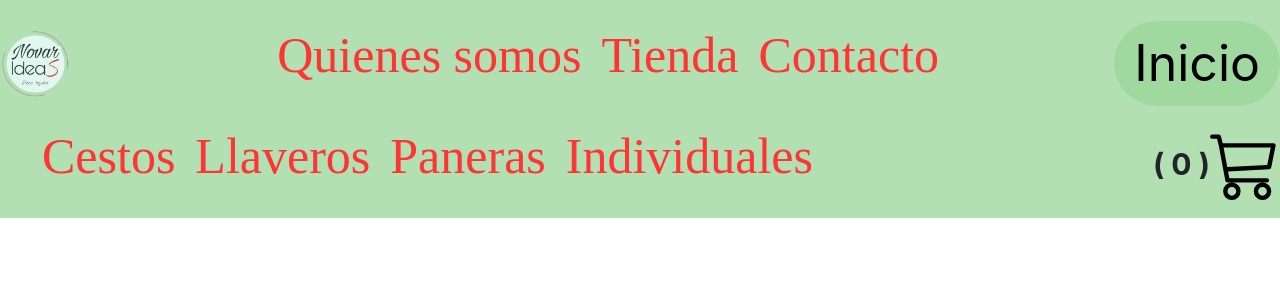
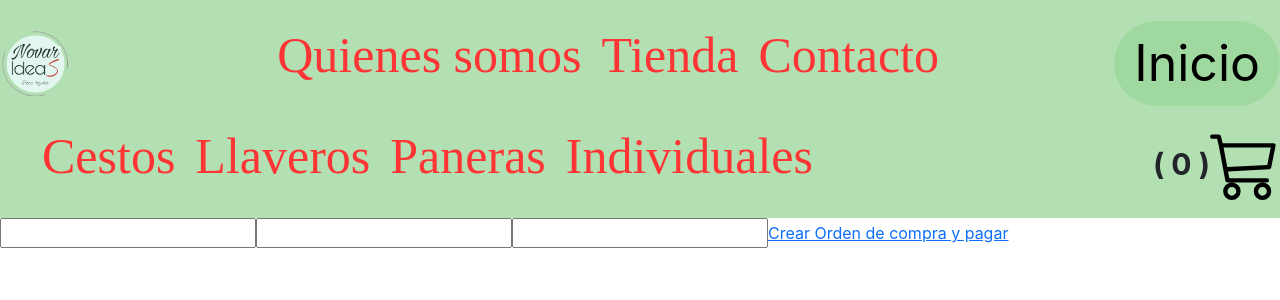
Before and after one commit to nicolasmarmachado/ordenes, a React (Create React App) app: page /formulario in a window 1280 px wide. Shown: the top 300 px of the page. Built offline with nearby package versions, Linux system fonts and the light colour scheme; a web font is replaced by a local one.

Commit message:
ordenes Nicolás Machado

```diff
--- a/src/App.js
+++ b/src/App.js
@@ -6,8 +6,8 @@ import {BrowserRouter,Routes, Route } from "react-router-dom";
 import "./App.css";
 import Cart from "./components/Cart";
 import CartContextProvider from "./components/CartContext";
-import FBGetProd from "./components/FBGetProd";
-import FBGetCollection from "./components/FBGetCollection";
+import Form from "./components/Form";
+import CreateOrder from "./components/CreateOrder";
 
 export default function App() {
 
@@ -17,8 +17,8 @@ export default function App() {
         <BrowserRouter>
           <NavBar />
           <Routes>
-            {/* <Route exact path="/products" element={<FBGetProd />} />
-            <Route exact path="/collection" element={<FBGetCollection />} /> */}
+            <Route exact path="/create" element={<CreateOrder/>} />
+            <Route exact path="/formulario" element={<Form/>} />
             <Route exact path="/" element={<ItemListContainer />} />
             <Route exact path="/categorias/:id"element={<ItemListContainer />} />
             <Route exact path="/item/:id" element={<ItemDetailContainer />} />
--- a/src/components/Cart.jsx
+++ b/src/components/Cart.jsx
@@ -49,7 +49,8 @@ export default function Cart() {
       </div>
       <br />
       <div>
-        <button onClick={handleClickClear} className="botonFinalizar">FINALIZAR COMPRA</button>
+        {/* <button onClick={handleClickClear} className="botonFinalizar">FINALIZAR COMPRA</button> */}
+        <Link to="/formulario" className="botonFinalizar">Finalizar compra</Link>
         {/* <button onClick={handleClickClear} className="botonFinalizar">
 
         </button> */}
--- /dev/null
+++ b/src/components/CreateOrder.jsx
@@ -0,0 +1,52 @@
+import React, { useContext,useEffect, useState } from 'react'
+// import {collection, getFirestore, addDoc, updateDoc, writeBatch} from 'firebase/firestore'
+// import { Cartcontext } from './CartContext';
+
+
+export default function CreateOrder({name, email,phone}) {
+//   const {cart, valorTotal}= useContext(Cartcontext);
+//   const [nico,setNico]=useState();
+
+
+//   useEffect(() => {
+//     const db = getFirestore();
+//     const batch=writeBatch()
+//     const ventas=collection(db, "ventas");
+
+//     const order={
+//         buyer: {name, phone, email},
+//         items: cart,
+//         total: 410
+//     }
+//     addDoc(ventas,order).then(({id})=>setNico(id))
+
+// }, [])
+//     console.log(nico)
+
+    // return
+    // <><div>
+    // Usted ha comprado:
+    // </div>
+    // </>
+}
+
+    // useEffect(()=>{
+    //     const db = getFirestore();
+    //     const ventas=(collection(db, "ventas"))
+    //     let buyer= {
+    //     buyer: { name, phone, email },
+    //      items: [{id, title, price}],
+    //      total: 100}
+
+    //     addDoc(ventas, buyer). then(({id})=>{
+    //         console.log(id)
+    //     })
+    // },[]);
+
+    //ver 1:35:00
+//mapear cart para hacer la orden?
+// //obtener name, phone, email de Form
+//     return <div>sendOrder</div>;
+
+
+// }
--- /dev/null
+++ b/src/components/Form.jsx
@@ -0,0 +1,59 @@
+import { addDoc, collection, getFirestore, writeBatch } from 'firebase/firestore';
+import React, { useContext, useEffect, useState } from 'react'
+import { Cartcontext } from './CartContext';
+// import { Cartcontext } from './CartContext';
+import CreateOrder from './CreateOrder';
+import { Link } from 'react-router-dom';
+
+export default function Form2() {
+  const {cart, cantidadTotal, valorTotal}= useContext(Cartcontext);
+  const [nico,setNico]=useState();
+
+  const [name, setName] = useState("");
+  const [email, setEmail] = useState("");
+  const [phone, setPhone] = useState("");
+
+  // function terminarCompra (){
+  //   const db = getFirestore();
+  //   const batch=writeBatch()
+  //   const =collection(db, "ventas");
+
+  //   const order={
+  //       buyer: {name, phone, email},
+  //       items: cart,
+  //       total: 410
+  //   }
+  //   addDoc(ventas,order).then(({id})=>setNico(id))
+  // }
+
+  useEffect(() => {
+    console.log(name, email, phone);
+  }, [name, email, phone]);
+
+  return (
+    <>
+      <input
+        type={"text"}
+        value={name}
+        onChange={(e) => {
+          setName(e.currentTarget.value);
+        }}
+      />
+      <input
+        type={"text"}
+        value={email}
+        onChange={(e) => {
+          setEmail(e.currentTarget.value);
+        }}
+      /><input
+      type={"text"}
+      value={phone}
+      onChange={(e) => {
+        setPhone(e.currentTarget.value);
+      }}
+    />
+    <Link to="/create" >Crear Orden de compra y pagar</Link >
+    {/* <CreateOrder name={name} phone={phone} email={email}/> */}
+    </>
+  );
+}
--- a/src/components/ItemDetailContainer.jsx
+++ b/src/components/ItemDetailContainer.jsx
@@ -1,6 +1,5 @@
 import React, { useEffect, useState } from 'react'
 import {doc, getDoc, getFirestore} from 'firebase/firestore'
-
 import { useParams } from 'react-router-dom';
 // import { getItem } from '../Utils/getItem';
 import ItemDetail from './ItemDetail';
@@ -8,7 +7,6 @@ import ItemDetail from './ItemDetail';
 export default function ItemDetailContainer() {
   const [product, setProduct] = useState({});
   const { id } = useParams();
-
 
   useEffect(() => {
     const db = getFirestore();
```
Also changed, not shown: src/components/FBGetCollection.jsx (deleted, +0 -43 lines), src/components/FBGetProd.jsx (deleted, +0 -29 lines).
